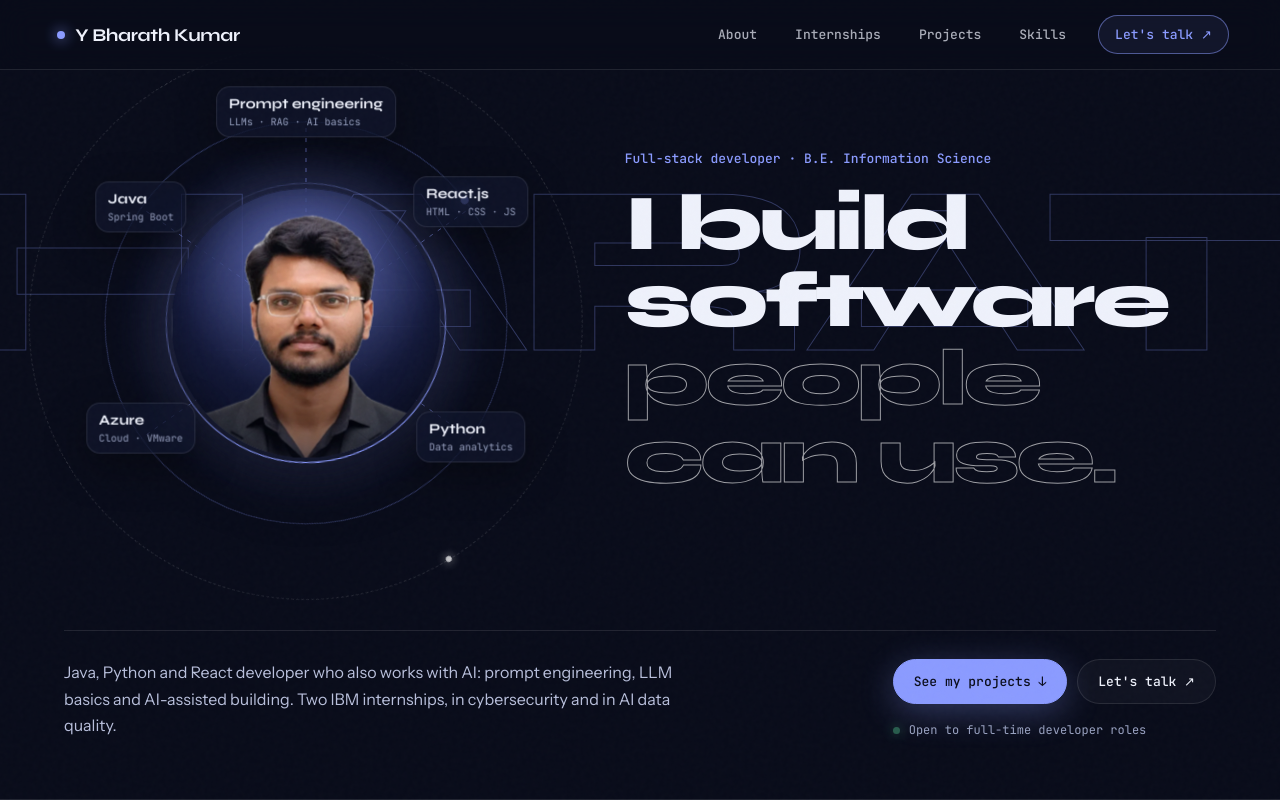
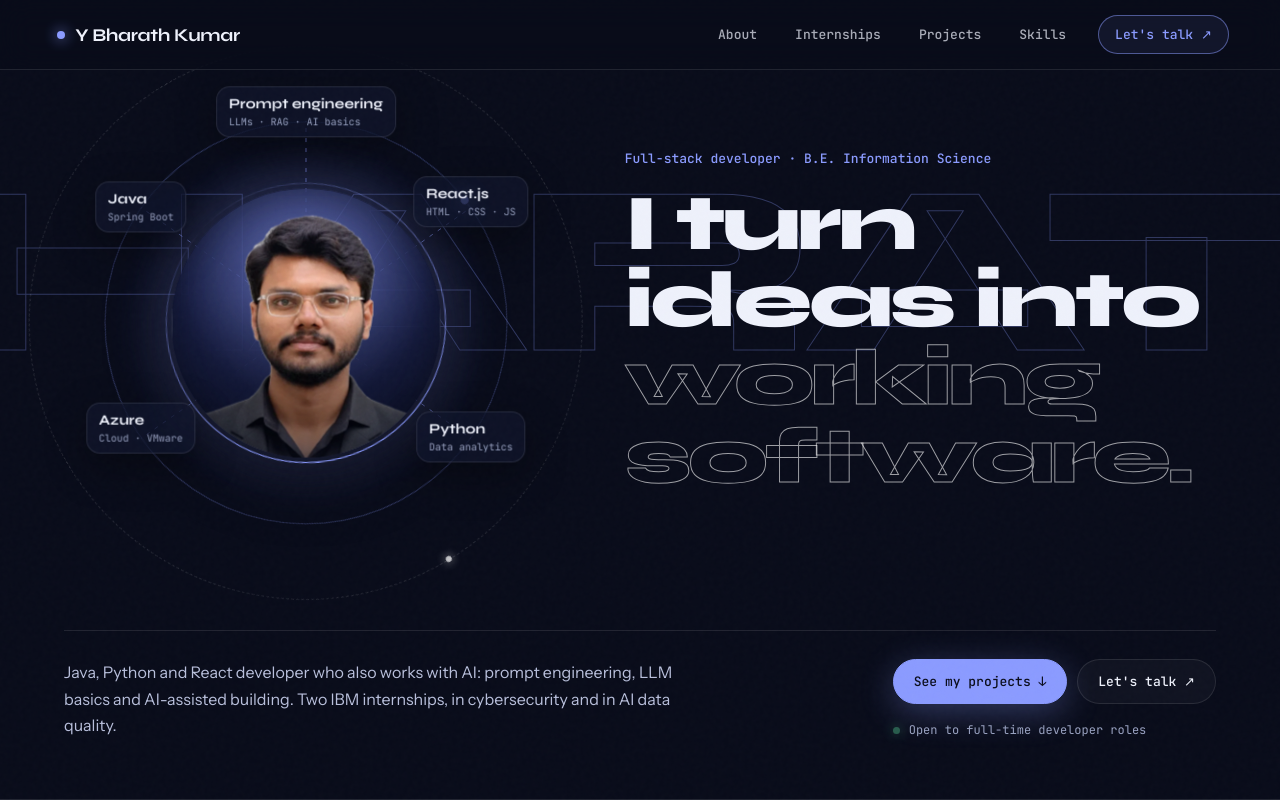
Before and after one commit to bharath609/YBharathKumar.portfolio, a React (Vite) app: page / in a window 1280 px wide. Shown: the top 800 px of the page. Built offline with nearby package versions, Linux system fonts and the light colour scheme.

Commit message:
Update hero tagline to I turn ideas into working software

```diff
--- a/src/main.jsx
+++ b/src/main.jsx
@@ -150,7 +150,7 @@ function App() {
           </figure>
           <div className="hl">
             <p className="tag">Full-stack developer · B.E. Information Science</p>
-            <h1>I build software <em>people can use.</em></h1>
+            <h1>I turn ideas into <em>working software.</em></h1>
           </div>
           <div className="info">
             <p className="lede">Java, Python and React developer who also works with AI: prompt engineering, LLM basics and AI-assisted building. Two IBM internships, in cybersecurity and in AI data quality.</p>
```
